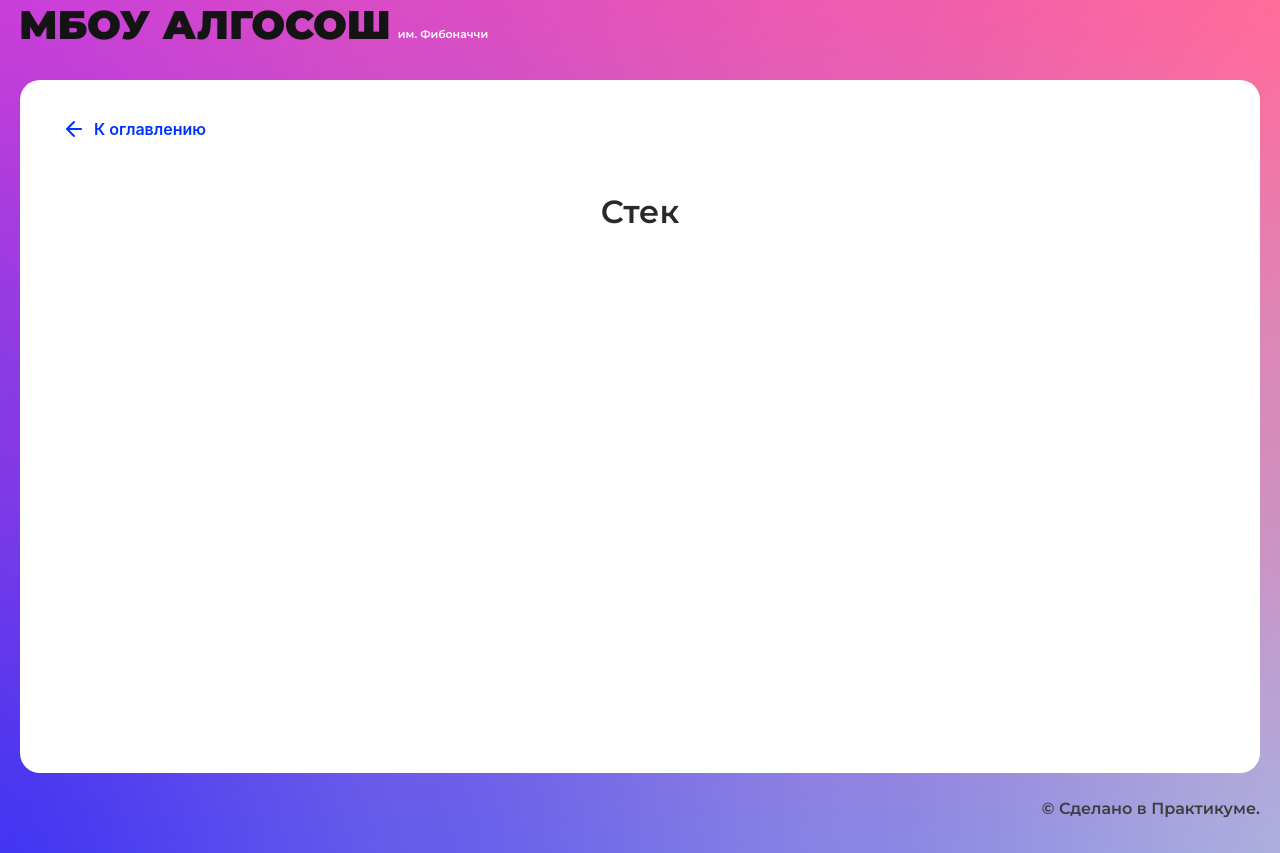
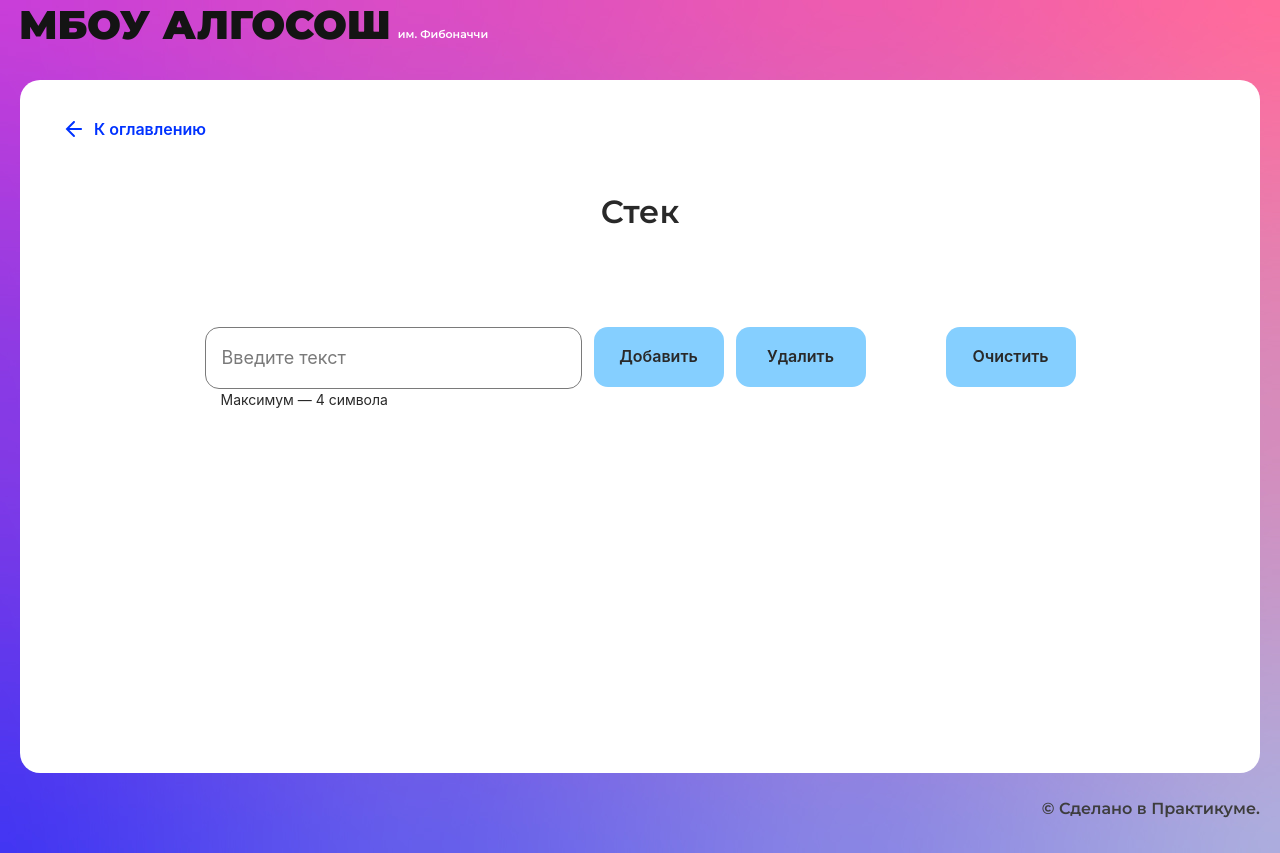
Before and after one commit to Annebula77/algososh-yandex-praktikum, a React (Create React App) app: page /stack in a window 1280 px wide. Built offline with nearby package versions, Linux system fonts and the light colour scheme.

Commit message:
stack complete and minor changes

```diff
--- a/src/components/fibonacci-page/fibonacci.module.css
+++ b/src/components/fibonacci-page/fibonacci.module.css
@@ -32,6 +32,7 @@
   line-height: 1.57;
   margin-left: -310px;
   margin-bottom: 0;
+  margin-top: 0;
   padding: 0;
 }
 
--- a/src/components/sorting-page/sorting-page.tsx
+++ b/src/components/sorting-page/sorting-page.tsx
@@ -16,6 +16,7 @@ export const SortingPage: React.FC = () => {
   const [sortDirection, setSortDirection] = useState(Direction.Ascending);
   const [isAscendingLoading, setIsAscendingLoading] = useState(false);
   const [isDescendingLoading, setIsDescendingLoading] = useState(false);
+  const [isProcessing, setIsProcessing] = useState(false);
 
 
   const randomArr = () => {
@@ -42,8 +43,10 @@ export const SortingPage: React.FC = () => {
 
     if (direction === Direction.Ascending) {
       setIsAscendingLoading(true);
+      setIsProcessing(true);
     } else {
       setIsDescendingLoading(true);
+      setIsProcessing(true);
     }
     let sortedArray = [...array];
     const updateArray = async (arr: ArrayElementType[]) => {
@@ -52,29 +55,36 @@ export const SortingPage: React.FC = () => {
     };
 
     if (sortType === 'Выбор') {
+      let sortedArray = [];
+      let workingArray = [...array];
 
-      for (let i = 0; i < sortedArray.length; i++) {
-        let minIndex = i;
-        sortedArray[i].state = ElementStates.Changing;
-        await updateArray(sortedArray);
-        for (let j = i + 1; j < sortedArray.length; j++) {
-          sortedArray[j].state = ElementStates.Changing;
-          await updateArray(sortedArray);
-          if ((direction === Direction.Ascending && sortedArray[j].value < sortedArray[minIndex].value) ||
-            (direction === Direction.Descending && sortedArray[j].value > sortedArray[minIndex].value)) {
-            sortedArray[minIndex].state = ElementStates.Default;
+      while (workingArray.length > 0) {
+        let minIndex = 0;
+        workingArray[0].state = ElementStates.Changing;
+        await updateArray([...sortedArray, ...workingArray]);
+
+        for (let j = 1; j < workingArray.length; j++) {
+          workingArray[j].state = ElementStates.Changing;
+          await updateArray([...sortedArray, ...workingArray]);
+
+          if ((direction === Direction.Ascending && workingArray[j].value < workingArray[minIndex].value) ||
+            (direction === Direction.Descending && workingArray[j].value > workingArray[minIndex].value)) {
+            workingArray[minIndex].state = ElementStates.Default;
             minIndex = j;
+          } else {
+            workingArray[j].state = ElementStates.Default;
+          }
 
-          } else {
-            sortedArray[j].state = ElementStates.Default;
-          }
-          await updateArray(sortedArray);
+          await updateArray([...sortedArray, ...workingArray]);
         }
-        [sortedArray[i], sortedArray[minIndex]] = [sortedArray[minIndex], sortedArray[i]];
-        sortedArray[i].state = ElementStates.Modified;
-        await updateArray(sortedArray);
 
+        workingArray[minIndex].state = ElementStates.Modified;
+        const [selectedElement] = workingArray.splice(minIndex, 1);
+        sortedArray.push(selectedElement);
+
+        await updateArray([...sortedArray, ...workingArray]);
       }
+
     } else {
 
       for (let i = 0; i < sortedArray.length; i++) {
@@ -97,9 +107,11 @@ export const SortingPage: React.FC = () => {
 
     if (direction === Direction.Ascending) {
       setIsAscendingLoading(false);
+      setIsProcessing(false);
 
     } else {
       setIsDescendingLoading(false);
+      setIsProcessing(false);
 
     }
 
@@ -115,14 +127,14 @@ export const SortingPage: React.FC = () => {
     <SolutionLayout title="Сортировка массива" extraClass="pb-2">
       <div className={styles.content}>
         <div className={styles.radio}>
-          <RadioInput label="Выбор" name="sortType" onChange={() => setSortType('Выбор')} checked={sortType === 'Выбор'} />
-          <RadioInput label="Пузырёк" name="sortType" onChange={() => setSortType('Пузырёк')} checked={sortType === 'Пузырёк'} />
+          <RadioInput label="Выбор" name="sortType" onChange={() => setSortType('Выбор')} checked={sortType === 'Выбор'} disabled={isProcessing} />
+          <RadioInput label="Пузырёк" name="sortType" onChange={() => setSortType('Пузырёк')} checked={sortType === 'Пузырёк'} disabled={isProcessing} />
         </div>
         <div className={styles.boxes}>
-          <Button text="По возрастанию" onClick={() => handleSortDirectionClick(Direction.Ascending)} isLoader={isAscendingLoading} sorting={Direction.Ascending} />
-          <Button text="По убыванию" onClick={() => handleSortDirectionClick(Direction.Descending)} isLoader={isDescendingLoading} sorting={Direction.Descending} />
+          <Button text="По возрастанию" onClick={() => handleSortDirectionClick(Direction.Ascending)} isLoader={isAscendingLoading} sorting={Direction.Ascending} disabled={isProcessing} />
+          <Button text="По убыванию" onClick={() => handleSortDirectionClick(Direction.Descending)} isLoader={isDescendingLoading} sorting={Direction.Descending} disabled={isProcessing} />
         </div>
-        <Button text="Новый массив" onClick={handleNewArrayClick} />
+        <Button text="Новый массив" onClick={handleNewArrayClick} disabled={isProcessing} />
       </div>
       <div className={styles.array__container}>
         {array.map((item, index) => (
--- a/src/components/stack-page/stack-page.tsx
+++ b/src/components/stack-page/stack-page.tsx
@@ -1,9 +1,101 @@
-import React from "react";
+import React, { useState, useCallback } from "react";
 import { SolutionLayout } from "../ui/solution-layout/solution-layout";
+import styles from './stack.module.css';
+import { Input } from "../ui/input/input";
+import { Button } from "../ui/button/button";
+import { Circle } from "../ui/circle/circle";
+import { ElementStates, StackArr } from "../../types/element-states";
+import { SHORT_DELAY_IN_MS } from "../../constants/delays";
+
 
 export const StackPage: React.FC = () => {
+
+  const [isLoading, setIsLoading] = useState(false);
+  const [symbol, setSymbol] = useState<number | string | null>('');
+  const [stackArray, setStackArray] = useState<StackArr[]>([]);
+
+  const handleAdd = useCallback(() => {
+    if (symbol !== '' && symbol !== null) {
+      setIsLoading(true);
+      setTimeout(() => {
+        setStackArray(prevState => [...prevState, { value: symbol, type: ElementStates.Changing }]);
+        setSymbol(null);
+        setIsLoading(false);
+
+        setTimeout(() => {
+          setStackArray(prevState => {
+            let newState = [...prevState];
+            newState[newState.length - 1].type = ElementStates.Default;
+            return newState;
+          });
+        }, SHORT_DELAY_IN_MS);
+      }, SHORT_DELAY_IN_MS);
+    }
+  }, [symbol]);
+
+  const handleDelete = useCallback(() => {
+    if (stackArray.length > 0) {
+      setIsLoading(true);
+      setStackArray(prevState => {
+        let newState = [...prevState];
+        newState[newState.length - 1].type = ElementStates.Changing;
+        return newState;
+      });
+      setTimeout(() => {
+        setStackArray(prevState => {
+          let newState = [...prevState];
+          newState.pop();
+          return newState;
+        });
+        setIsLoading(false);
+      }, SHORT_DELAY_IN_MS);
+    }
+  }, [stackArray.length]);
+
+  const handleClear = useCallback(() => {
+    setIsLoading(true);
+    setTimeout(() => {
+      setStackArray([]);
+      setIsLoading(false);
+    }, SHORT_DELAY_IN_MS);
+  }, []);
+
+
+  const handleInputChange = (event: React.ChangeEvent<HTMLInputElement>) => {
+    setSymbol(event.target.value);
+  }
+
+
   return (
     <SolutionLayout title="Стек">
+      <div className={styles.content}>
+        <div className={styles.input}>
+          <Input
+            extraClass={styles.input__extra}
+            maxLength={4}
+            onChange={handleInputChange}
+            value={symbol || ''}
+            disabled={isLoading}
+          />
+          <p className={styles.text}>Максимум — 4 символа</p>
+        </div>
+        <div className={styles.boxes}>
+          <Button text="Добавить" onClick={handleAdd} disabled={isLoading} />
+          <Button text="Удалить" onClick={handleDelete} disabled={isLoading} />
+        </div>
+        <Button text="Очистить" onClick={handleClear} disabled={isLoading} />
+      </div>
+      <div className={styles.circle__container}>
+        {stackArray.map((item, index) =>
+          <Circle
+            key={index}
+            letter={item.value?.toString() || ''}
+            index={index}
+            head={index === stackArray.length - 1 ? 'top' : null}
+            state={item.type}
+          />
+        )}
+      </div>
 
     </SolutionLayout>
   );
--- /dev/null
+++ b/src/components/stack-page/stack.module.css
@@ -0,0 +1,57 @@
+.content {
+  width: 100%;
+  display: flex;
+  justify-content: center;
+  flex-direction: row;
+  box-sizing: border-box;
+  padding: 48px 0 0;
+  margin: 0 auto;
+}
+
+.input {
+  display: flex;
+  box-sizing: border-box;
+  flex-direction: column;
+  align-items: flex-start;
+  margin: 0 12px 0 0;
+  padding: 0;
+
+}
+
+.input__extra {
+  box-sizing: border-box;
+  min-width: 377px;
+  max-height: 86px;
+  margin: 0;
+  padding: 0;
+
+}
+
+.boxes {
+  display: flex;
+  flex-direction: row;
+  box-sizing: border-box;
+  gap: 12px;
+  margin: 0 80px 0 0;
+  padding: 0;
+}
+
+.text {
+  font-weight: 400;
+  font-size: 14px;
+  line-height: 1.57;
+  margin-left: 16px;
+  margin-bottom: 0;
+  margin-top: 0;
+  padding: 0;
+}
+
+.circle__container {
+  display: flex;
+  box-sizing: border-box;
+  width: 100%;
+  flex-direction: row;
+  justify-content: center;
+  gap: 16px;
+  margin-top: 120px;
+}
```
Also changed, not shown: src/types/element-states.ts (+7 -0 lines).
